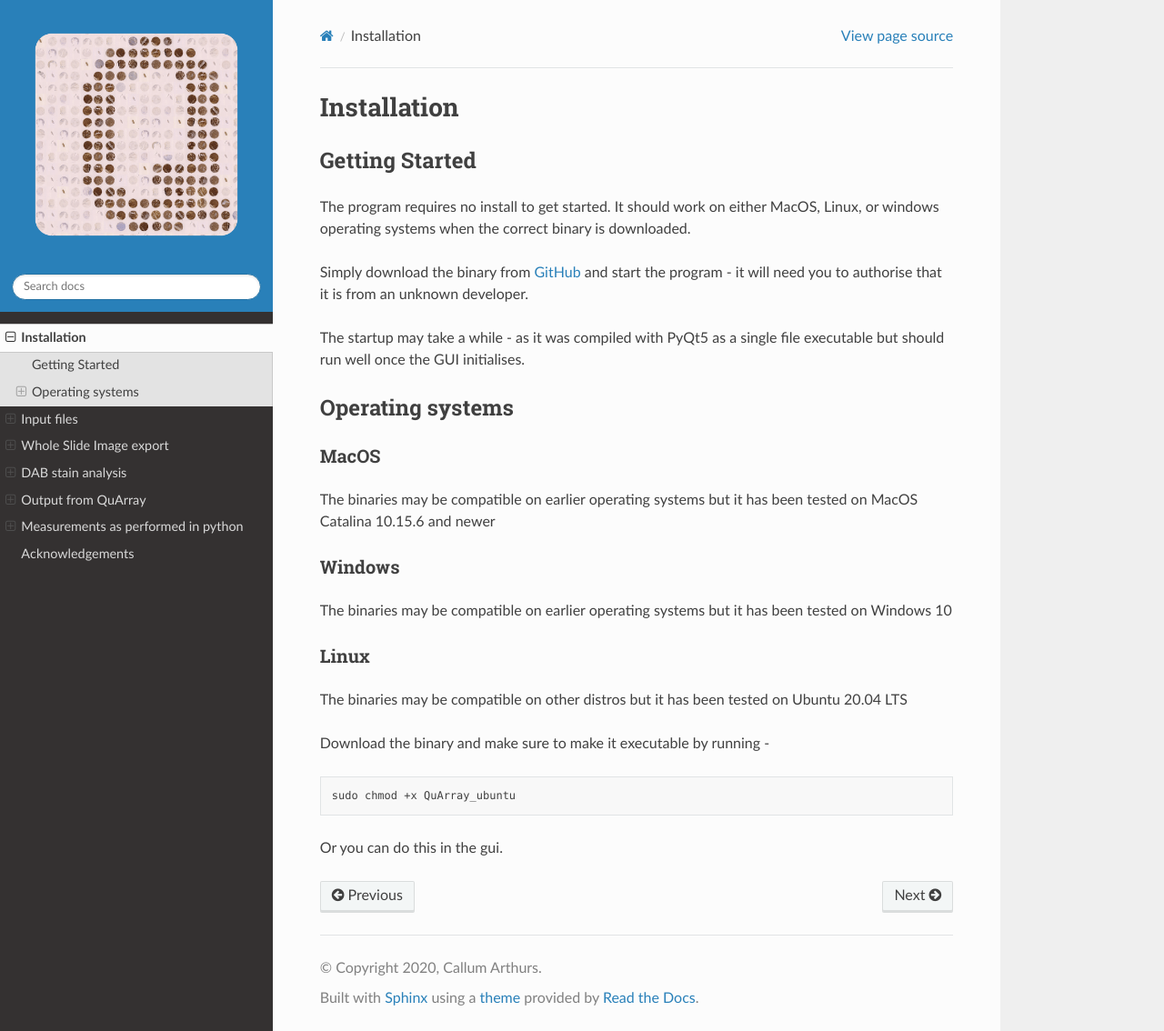
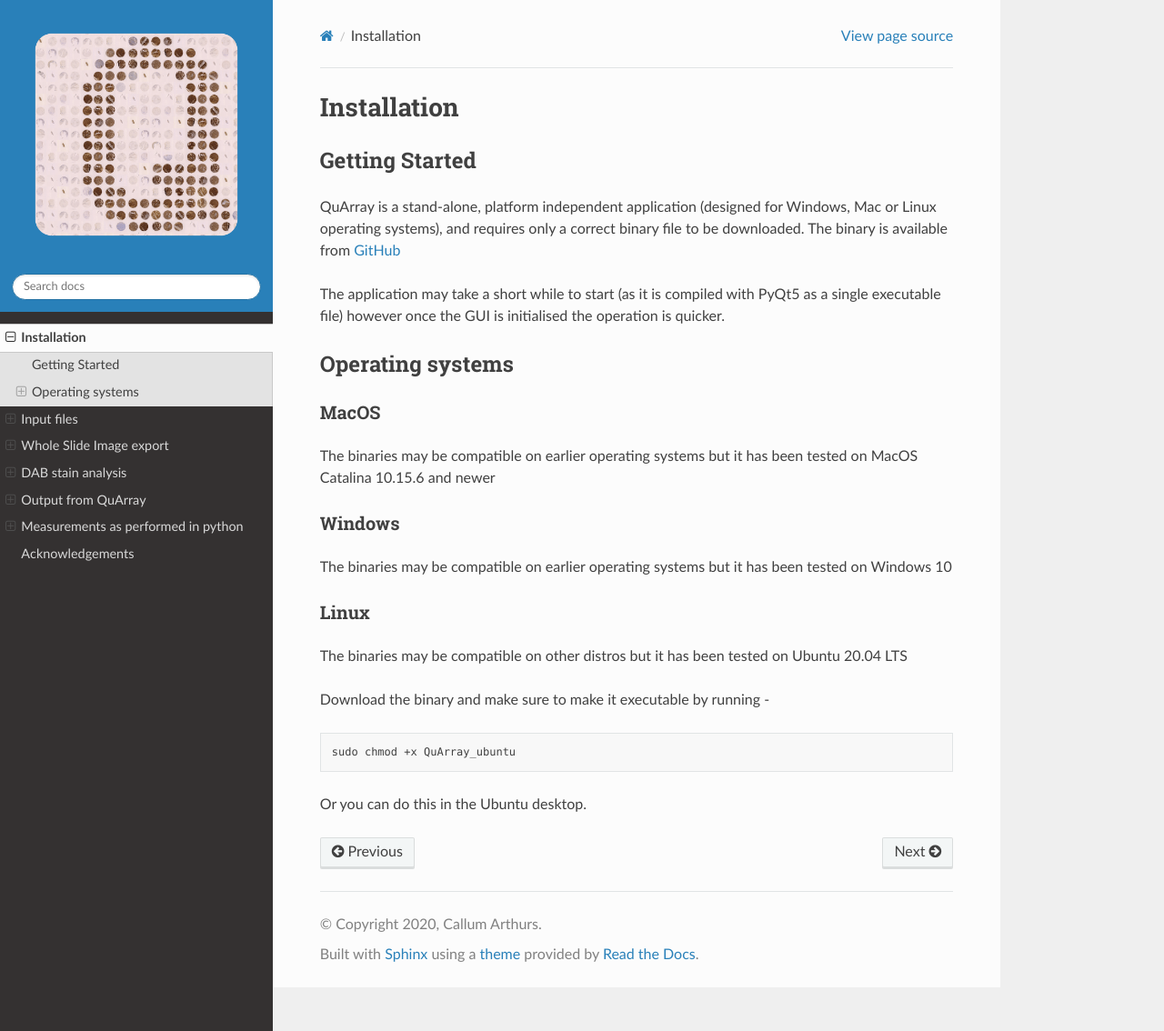
Before and after one commit to c-arthurs/QuArray, a Sphinx documentation site: the page built from docs/Installation.rst, in a window 1280 px wide and 1134 px high. Shown: the whole window at 91% size. Built offline with Sphinx 7.4.7 and the Read the Docs theme 2.0.0, drawn with Linux system fonts in a browser that asks for light colours.

Commit message:
AA documentation update

```diff
--- a/docs/Installation.rst
+++ b/docs/Installation.rst
@@ -8,14 +8,12 @@ Installation
 Getting Started
 ###############
 
-The program requires no install to get started. It should work on either MacOS, Linux, or windows operating systems
-when the correct binary is downloaded.
+QuArray is a stand-alone, platform independent application (designed for Windows, Mac or Linux operating systems),
+and requires only a correct binary file to be downloaded. The binary is available from
+`GitHub <https://github.com/c-arthurs/QuArray>`_
 
-Simply download the binary from `GitHub <https://github.com/c-arthurs/QuArray>`_ and start the program -
-it will need you to authorise that it is from an unknown developer.
-
-The startup may take a while - as it was compiled with PyQt5 as a single file executable
-but should run well once the GUI initialises.
+The application may take a short while to start (as it is compiled with PyQt5 as a single executable file) however once
+the GUI is initialised the operation is quicker.
 
 Operating systems
 #################
@@ -41,4 +39,4 @@ Download the binary and make sure to make it executable by running -
 
    sudo chmod +x QuArray_ubuntu
 
-Or you can do this in the gui.
+Or you can do this in the Ubuntu desktop.
--- a/docs/Output files.rst
+++ b/docs/Output files.rst
@@ -24,7 +24,7 @@ This will be created when overlay cores is pressed.
 2. Figure of all images in the array
 ------------------------------------
 
-An example of this figure is below. If pathology map is provided then the bounding boxes are coloured bases on
+An example of this figure is below. If pathology map is provided, then the bounding boxes are coloured bases on
 pathology. Otherwise, they are not included.
 
 .. Image:: images/wsi_001_split_layoutfig.tiff
```
Also changed, not shown: docs/DAB stain analysis.rst (+12 -11 lines), docs/Input files.rst (+12 -4 lines), docs/TA export.rst (+20 -15 lines).
